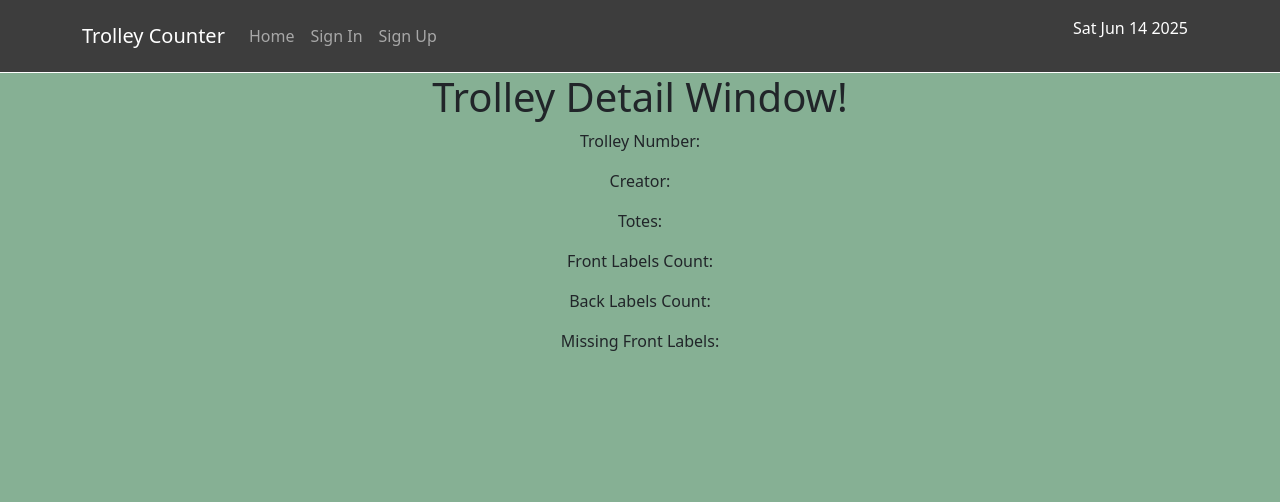
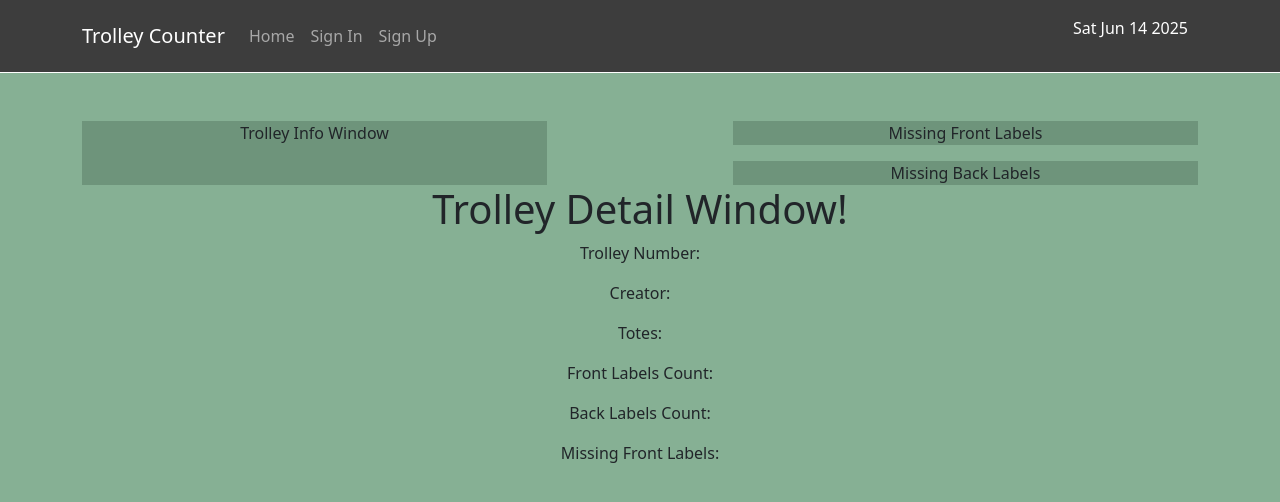
Before and after one commit to cameronjamesw/trolley-counter-frontend, a React (Create React App) app: page /trolley/1 in a window 1280 px wide. Shown: the top 502 px of the page. Built offline with nearby package versions, Linux system fonts and the light colour scheme; no server answers.

Commit message:
add skeleton to TrolleyDetail, create corresponding css file

```diff
--- a/src/pages/trollies/TrolleyDetail.js
+++ b/src/pages/trollies/TrolleyDetail.js
@@ -1,7 +1,8 @@
-import React, { useEffect, useState } from 'react'
-import { Container } from 'react-bootstrap'
-import { useParams } from 'react-router-dom'
-import { axiosReq } from '../../api/axiosDefaults';
+import React, { useEffect, useState } from "react";
+import { Col, Container, Row } from "react-bootstrap";
+import { useParams } from "react-router-dom";
+import { axiosReq } from "../../api/axiosDefaults";
+import styles from "../../styles/TrolleyDetail.module.css";
 
 const TrolleyDetail = () => {
   const [trolley, setTrolley] = useState({});
@@ -15,16 +16,27 @@ const TrolleyDetail = () => {
         setTrolley(data);
       } catch (err) {
         console.log(err?.response.data);
-            };
+      }
     };
 
     fetchTrolley();
-    }, [])
+  }, []);
   return (
     <Container>
-        <h1>
-            Trolley Detail Window!
-        </h1>
+      <Row className="mt-5">
+        <Col xs={12} md={{ span: 5 }} className={`${styles.Div}`}>
+          Trolley Info Window
+        </Col>
+        <Col xs={12} md={{ span: 5, offset: 2 }}>
+          <Row className={`text-center mb-3 ${styles.Div}`}>
+            <Col>Missing Front Labels</Col>
+          </Row>
+          <Row className={`text-center mt-3 ${styles.Div}`}>
+            <Col>Missing Back Labels</Col>
+          </Row>
+        </Col>
+      </Row>
+      <h1>Trolley Detail Window!</h1>
       <p>Trolley Number: {trolley.id}</p>
       <p>Creator: {trolley.creator}</p>
       <p>Totes: {trolley.totes_count}</p>
@@ -32,7 +44,7 @@ const TrolleyDetail = () => {
       <p>Back Labels Count: {trolley.back_label_count}</p>
       <p>Missing Front Labels: {trolley.missing_front_labels}</p>
     </Container>
-  )
-}
+  );
+};
 
-export default TrolleyDetail
+export default TrolleyDetail;
--- /dev/null
+++ b/src/styles/TrolleyDetail.module.css
@@ -0,0 +1,3 @@
+.Div {
+    background-color: #6E947B;
+}
```
Lines whose indentation alone changed are shown as unchanged.
